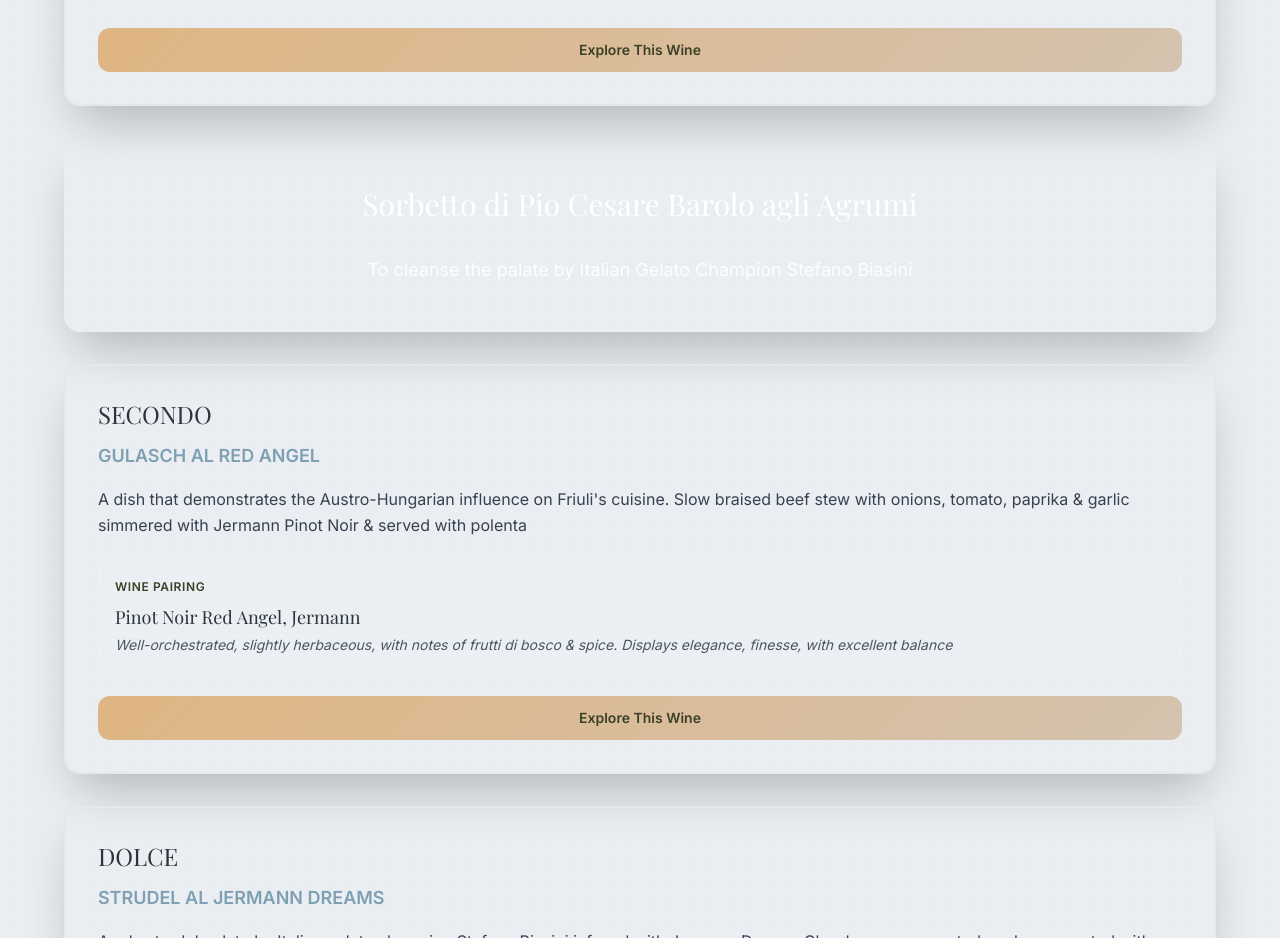
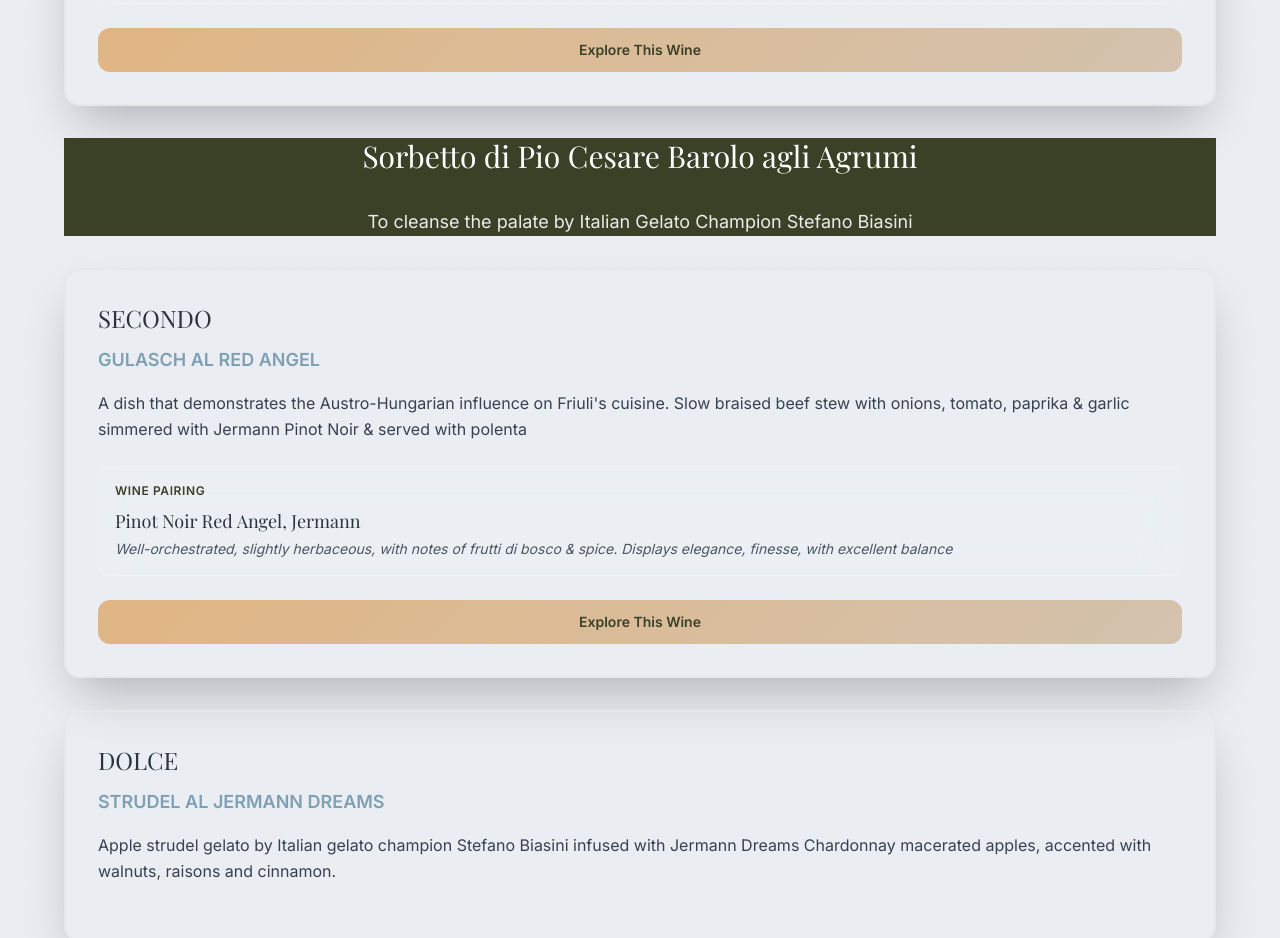
Before and after one commit to S4ng4/An-Evening-In-Friuli, a plain HTML site: page index.html in a window 1280 px wide. Shown: the part 3020-3958 px from the top of the page. Drawn offline with nearby package versions, Linux system fonts and the light colour scheme; a web font is replaced by a local one.

Commit message:
Update index.html

```diff
--- a/index.html
+++ b/index.html
@@ -585,7 +585,7 @@
                     Explore This Wine
                 </button>
                         </div>
-                        <div class="course-card relative glacier-blue text-white rounded-2xl p-8 lg:p-12 shadow-2xl hover-lift reveal">
+                        <div class="course-card relative" style="background-color: #3a4127; color: white; rounded-2xl p-8 lg:p-12 shadow-2xl hover-lift reveal">
     <div class="text-center">
         <h3 class="font-serif text-2xl lg:text-3xl mb-4">Sorbetto di Pio Cesare Barolo agli Agrumi</h3>
         <div class="w-32 h-0.5 bg-primary-gold mx-auto mb-4 rounded-full"></div>
```
Lines whose indentation alone changed are shown as unchanged.
